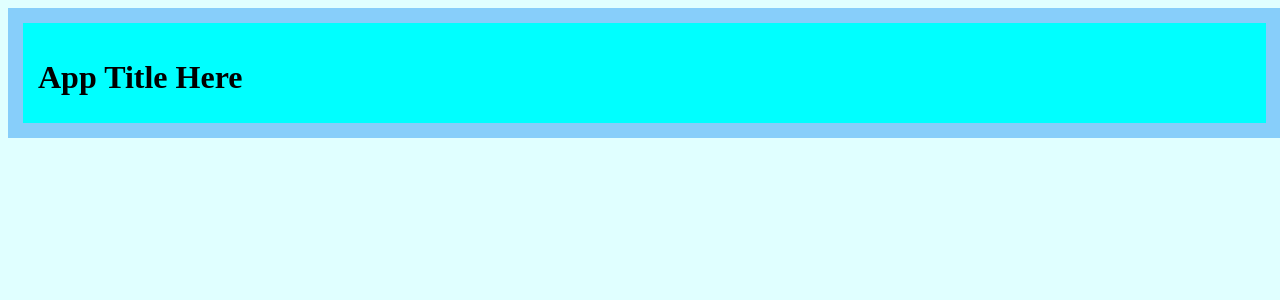
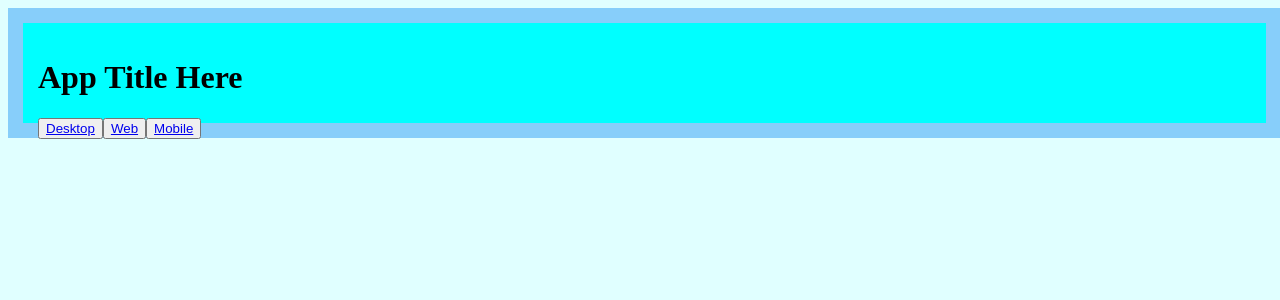
Before and after one commit to naveedaheer/angular-nested-components, an Angular app: page /main-header in a window 1280 px wide. Shown: the top 300 px of the page. Built offline with nearby package versions, Linux system fonts and the light colour scheme.

Commit message:
buttons added for nesting

```diff
--- a/src/app/containers/main-header/main-header.component.html
+++ b/src/app/containers/main-header/main-header.component.html
@@ -1,3 +1,6 @@
 <div class="main-header">
     <h1>{{appTitle}}</h1>
+    <button type=""><a routerLink="main-header/desktop">Desktop</a></button>
+    <button type=""><a routerLink="main-header/web">Web</a></button>
+    <button type=""><a routerLink="main-header/mobile">Mobile</a></button>
 </div>
```
